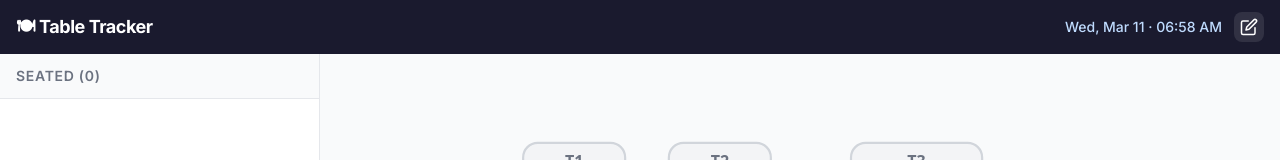
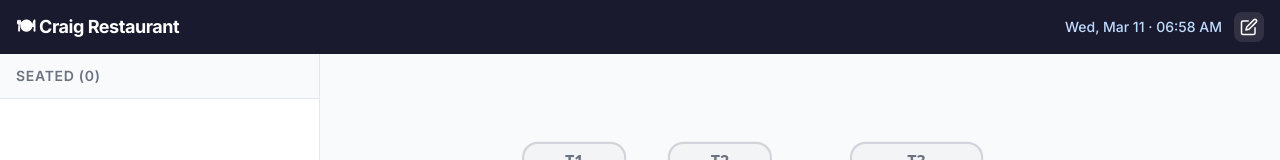
Before and after one commit to SimonLLawrence/table-tracker, a React (Vite) app: page / in a window 1280 px wide. Shown: the top 160 px of the page. Built offline with nearby package versions, Linux system fonts and the light colour scheme.

Commit message:
Update banner title to Craig Restaurant

```diff
--- a/src/components/Header.tsx
+++ b/src/components/Header.tsx
@@ -39,7 +39,7 @@
 
   return (
     <header className="bg-[#1a1a2e] text-white flex items-center justify-between px-4 py-3 shrink-0">
-      <span className="font-bold text-lg tracking-tight">🍽 Table Tracker</span>
+      <span className="font-bold text-lg tracking-tight">🍽 Craig Restaurant</span>
       <div className="flex items-center gap-3">
         <span className="text-sm text-blue-200 font-medium">
           {time.toLocaleDateString([], { weekday: 'short', day: 'numeric', month: 'short' })}
```
